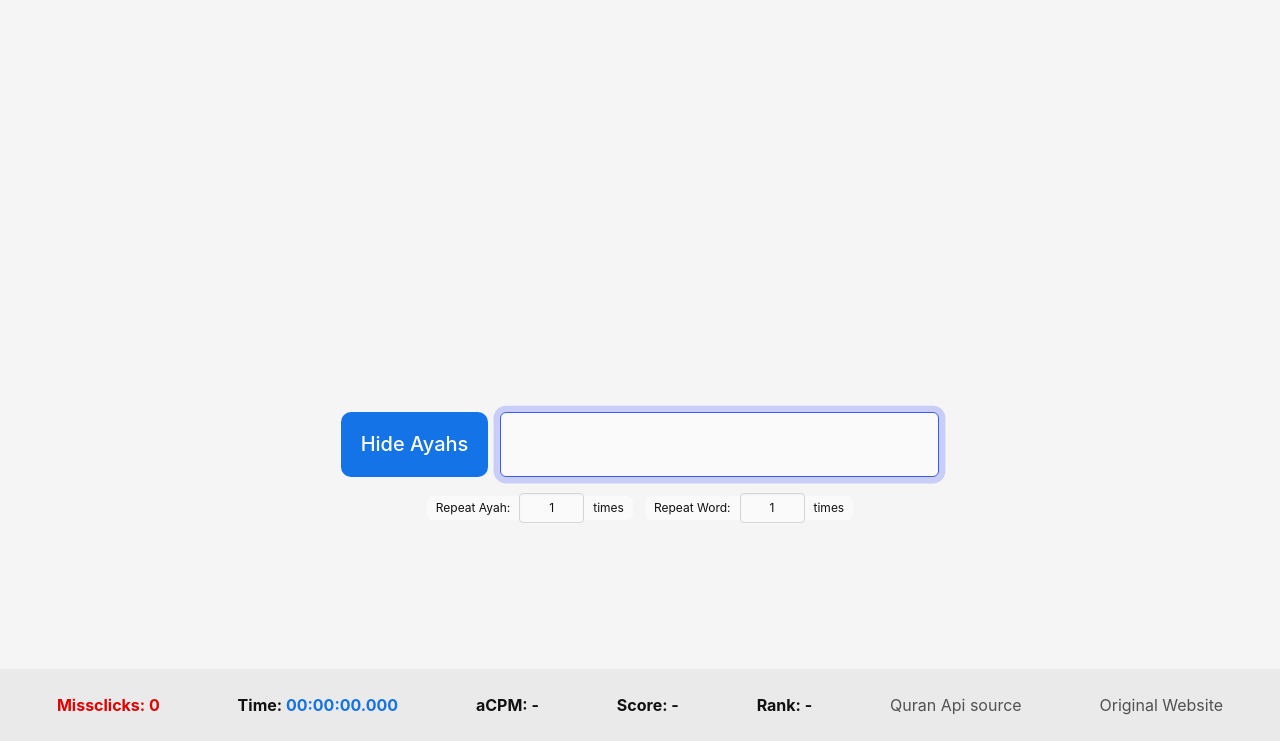
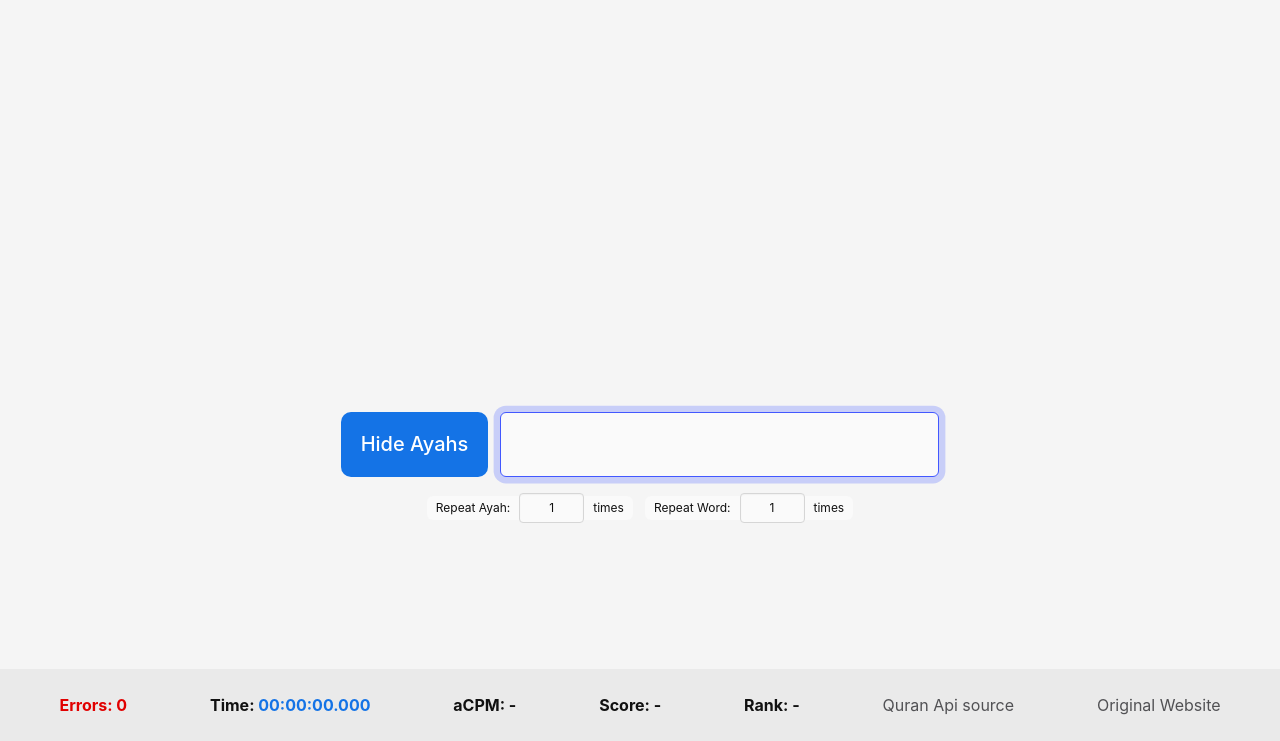
Before and after one commit to WhiteSun13/QuranTypePlus, a plain HTML site: page index.html in a window 1280 px wide. Shown: the part 59-800 px from the top of the page. Drawn offline with nearby package versions, Linux system fonts and the light colour scheme; no server answers.

Commit message:
refactor: Errors on main screen, remove restart toast

```diff
--- a/index.html
+++ b/index.html
@@ -271,7 +271,7 @@
                  <!-- Error Counter -->
                 <div class="level-item has-text-centered">
                     <div id="errorCounterContainer">
-                        <span id="errorCountLabel" class="has-text-weight-bold">Missclicks: </span>
+                        <span id="errorCountLabel" class="has-text-weight-bold">Errors: </span>
                         <span id="errorCountDisplay" class="has-text-weight-bold">0</span>
                     </div>
                 </div>
--- a/src/js/logic.js
+++ b/src/js/logic.js
@@ -1452,7 +1452,7 @@ function handleRestartKey(event) {
             event.preventDefault();
 
             // Show a confirmation toast
-            showToast(`Restarting ${currentSelectionType} ${currentSelectionId}`);
+            // showToast(`Restarting ${currentSelectionType} ${currentSelectionId}`);
 
             // Call getQuranSegment with the currently selected type and ID to restart
             // The getQuranSegment function already handles resetting state.
```
